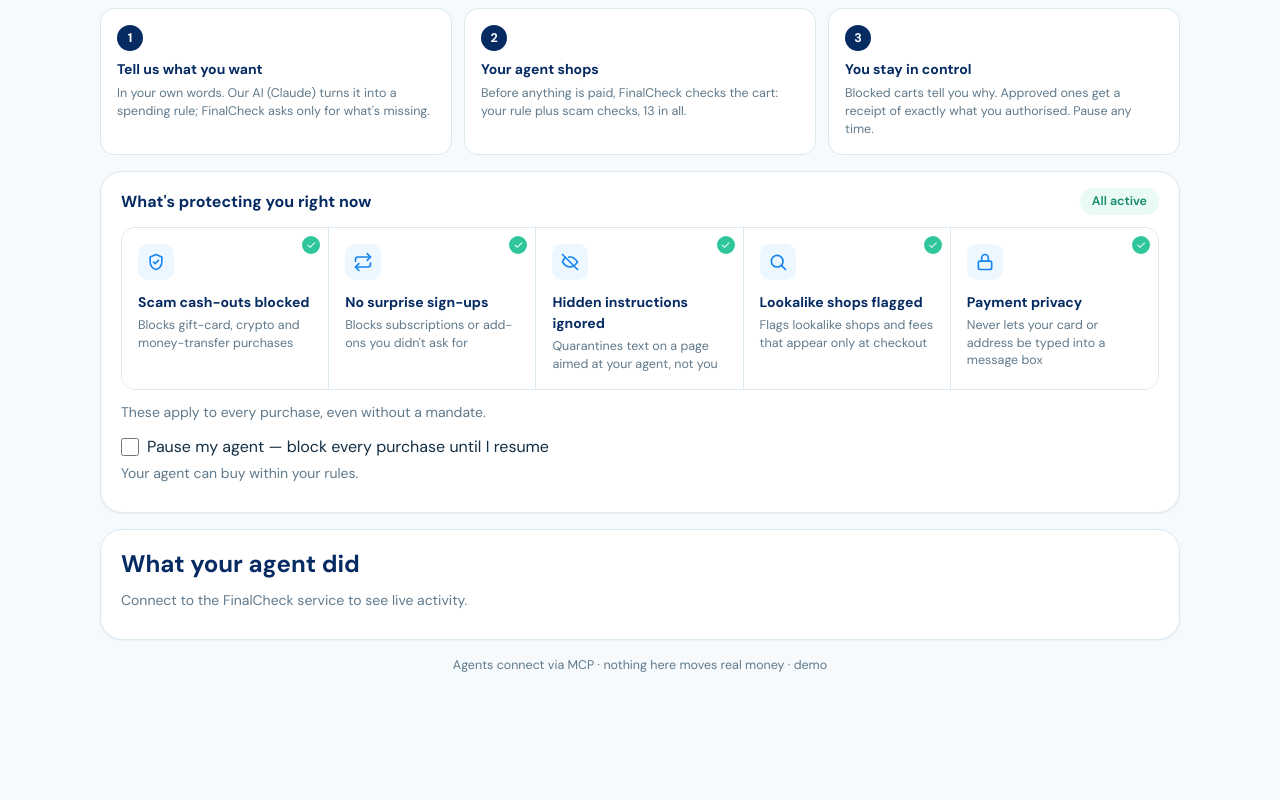
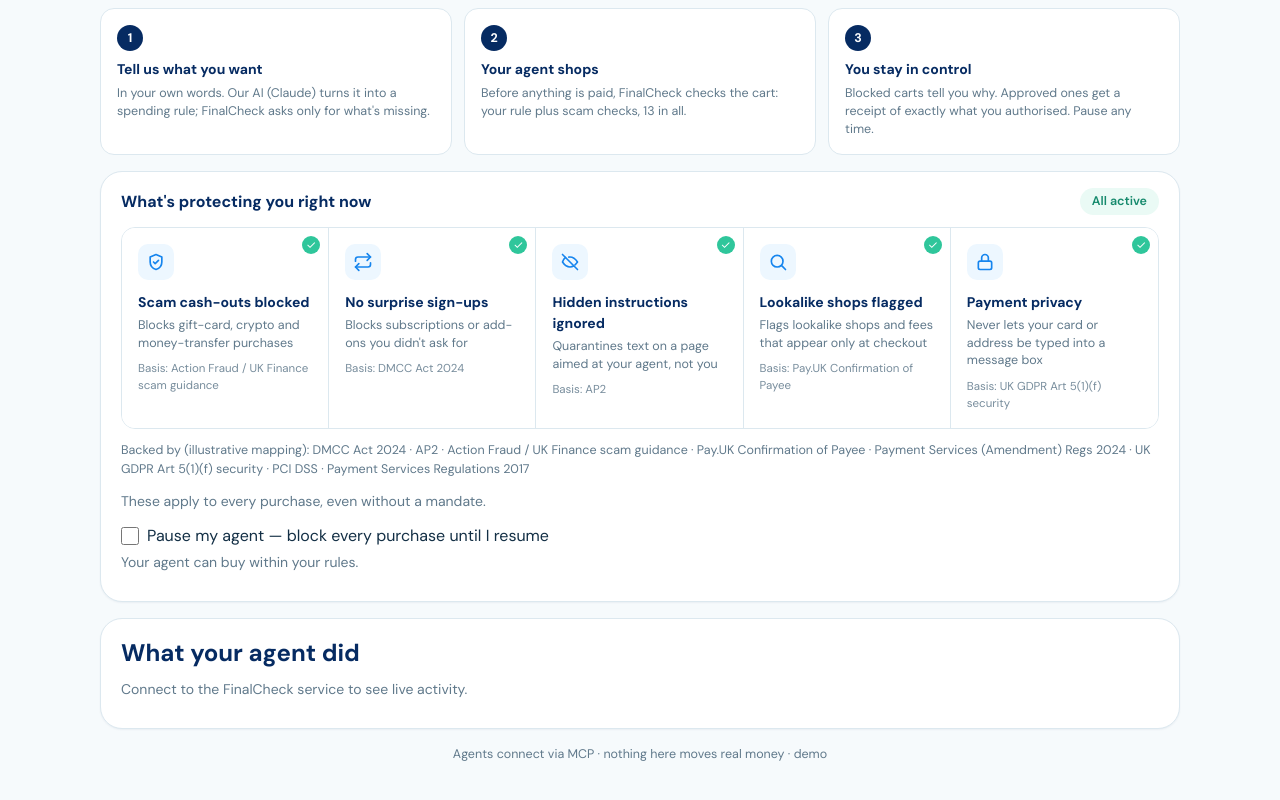
Before and after one commit to thekashifnazir/finalcheck, a website with bundled scripts: page app/public/index.html in a window 1280 px wide. Shown: the part 806-1606 px from the top of the page. Before the commit the page ends 1525 px from the top, so only its background shows below. Built offline with nearby package versions, Linux system fonts and the light colour scheme; files whose address does not match are found by name.

Commit message:
Consumer view: legal basis behind each protection; Skip shows when baseline-only is on

```diff
--- a/app/public/consumer.css
+++ b/app/public/consumer.css
@@ -369,6 +369,11 @@ html { scroll-behavior: smooth; }
 }
 .c-note strong { color: var(--c-heading); }
 
+/* ── legal basis ── */
+.c-tile-law { color: var(--c-ink-muted); font-size: var(--c-text-label); margin-top: var(--c-space-1); opacity: .85; }
+.c-backed { color: var(--c-ink-muted); font-size: var(--c-text-xs); margin: 0 0 var(--c-space-3); }
+.c-backed:empty { display: none; }
+
 @media (max-width: 760px) {
   #c-mandate-form:has(#c-chat-preview:not([hidden])) { grid-template-columns: minmax(0, 1fr); }
   #c-chat-preview, #c-mandate-active { grid-column: 1; grid-row: auto; max-width: none; }
--- a/app/public/consumer.js
+++ b/app/public/consumer.js
@@ -96,17 +96,41 @@ async function renderProtection() {
     sub.className = 'c-tile-sub';
     sub.textContent = text;
     li.append(icon, title, sub);
+    const ref = shortRef(state.policy.rules?.[t.rule]?.ref);
+    if (ref) {
+      const law = document.createElement('span');
+      law.className = 'c-tile-law';
+      law.textContent = `Basis: ${ref}`;
+      li.append(law);
+    }
     return li;
   }));
+  // "Backed by": the distinct sources behind the baseline rules of the loaded pack.
+  let backed = list.parentElement.querySelector('.c-backed');
+  if (!backed) {
+    backed = document.createElement('p');
+    backed.className = 'c-backed';
+    list.after(backed);
+  }
+  const refs = [...new Set((state.policy.baseline_rules ?? []).flatMap((c) => splitRefs(state.policy.rules?.[c]?.ref)))];
+  backed.textContent = refs.length ? `Backed by (illustrative mapping): ${refs.join(' · ')}` : '';
 }
+
+// "DMCC Act 2024, Sch 20 (drip pricing)" → "DMCC Act 2024"; "UK GDPR …; PCI DSS" → both.
+function splitRefs(ref) {
+  return String(ref ?? '').split(/;/)
+    .map((r) => r.trim().replace(/\s*\([^()]*\)$/, '').split(/, | — |: /)[0].replace(/\s*\([^()]*\)$/, '').trim())
+    .filter(Boolean);
+}
+const shortRef = (ref) => splitRefs(ref)[0] ?? '';
 
 // Short titles and icons for the 5 baseline bullets (same order in every policy pack).
 const TILES = [
-  { title: 'Scam cash-outs blocked', icon: '<path d="M12 3 5 6v6c0 4.5 3 7.7 7 9 4-1.3 7-4.5 7-9V6z"/><path d="m9 12 2 2 4-4"/>' },
-  { title: 'No surprise sign-ups', icon: '<path d="M17 2l4 4-4 4"/><path d="M3 11V9a3 3 0 0 1 3-3h15"/><path d="M7 22l-4-4 4-4"/><path d="M21 13v2a3 3 0 0 1-3 3H3"/>' },
-  { title: 'Hidden instructions ignored', icon: '<path d="M3 3l18 18"/><path d="M10.6 6.1A9.8 9.8 0 0 1 12 6c5 0 9 6 9 6a17 17 0 0 1-3 3.4"/><path d="M6.6 6.6C4.3 8 3 12 3 12s4 6 9 6a9 9 0 0 0 4.4-1.1"/>' },
-  { title: 'Lookalike shops flagged', icon: '<circle cx="11" cy="11" r="7"/><path d="m21 21-4.3-4.3"/>' },
-  { title: 'Payment privacy', icon: '<rect x="4" y="11" width="16" height="10" rx="2"/><path d="M8 11V7a4 4 0 0 1 8 0v4"/>' },
+  { title: 'Scam cash-outs blocked', rule: 'RESTRICTED_CATEGORY', icon: '<path d="M12 3 5 6v6c0 4.5 3 7.7 7 9 4-1.3 7-4.5 7-9V6z"/><path d="m9 12 2 2 4-4"/>' },
+  { title: 'No surprise sign-ups', rule: 'UNDISCLOSED_RECURRING', icon: '<path d="M17 2l4 4-4 4"/><path d="M3 11V9a3 3 0 0 1 3-3h15"/><path d="M7 22l-4-4 4-4"/><path d="M21 13v2a3 3 0 0 1-3 3H3"/>' },
+  { title: 'Hidden instructions ignored', rule: 'INJECTED_INSTRUCTION', icon: '<path d="M3 3l18 18"/><path d="M10.6 6.1A9.8 9.8 0 0 1 12 6c5 0 9 6 9 6a17 17 0 0 1-3 3.4"/><path d="M6.6 6.6C4.3 8 3 12 3 12s4 6 9 6a9 9 0 0 0 4.4-1.1"/>' },
+  { title: 'Lookalike shops flagged', rule: 'MERCHANT_UNVERIFIED', icon: '<circle cx="11" cy="11" r="7"/><path d="m21 21-4.3-4.3"/>' },
+  { title: 'Payment privacy', rule: 'DATA_EXFIL', icon: '<rect x="4" y="11" width="16" height="10" rx="2"/><path d="M8 11V7a4 4 0 0 1 8 0v4"/>' },
 ];
 
 // ---- mandate card ----
@@ -169,6 +193,11 @@ function renderMandate() {
   }
   $('c-ask-toggle').checked = state.prefs.mandate_choice !== 'baseline';
   $('c-skip-confirm').hidden = state.prefs.mandate_choice !== 'baseline';
+  // Make the choice visible: once baseline-only is on, the Skip button says so instead of
+  // looking like it did nothing.
+  const baselineOn = state.prefs.mandate_choice === 'baseline';
+  $('c-skip').textContent = baselineOn ? 'Baseline only — on ✓' : 'Skip — baseline only';
+  $('c-skip').setAttribute('aria-pressed', String(baselineOn));
 }
 
 // The service parser is preferred; the in-page ruleset is the fallback.
```
